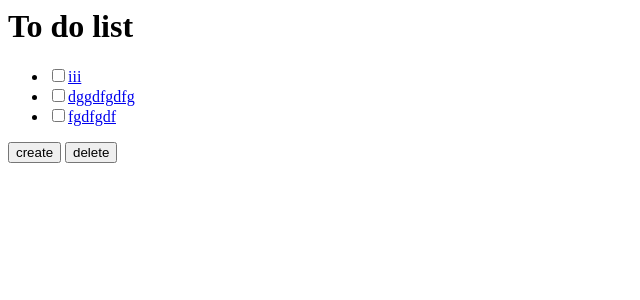
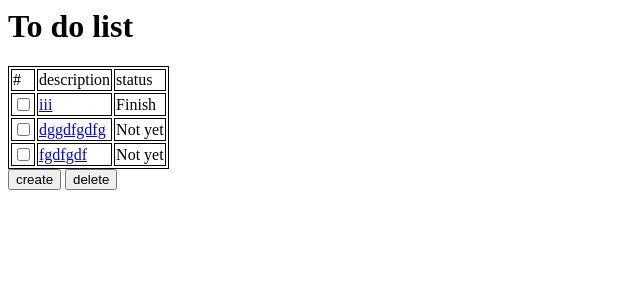
Before and after one commit to titanzerg/MI, a Django app: page /web/ in a window 1280 px wide. Shown: the top 300 px of the page, without its empty margins (0-640 px from the left). Run offline with Django 3.2, Linux system fonts and the light colour scheme; data comes from the database, SQL or seed files in the repository; both versions use the stored data as it was after the commit.

Commit message:
fix show status

```diff
--- a/api/todo/templates/todo/index.html
+++ b/api/todo/templates/todo/index.html
@@ -1,10 +1,26 @@
 <h1>To do list</h1>
 {% if todo_list %}
-    <ul>
+    <table>
+      <thead>
+        <tr>
+          <td>#</td><td>description</td><td>status</td>
+        </tr>
+      </thead>
+      <tbody>
+
     {% for todo in todo_list %}
-        <li><input type="checkbox" id="chk{{ todo.id }}" v="{{ todo.id }}"/><a href="{% url 'webdetail' todo.id %}">{{ todo.memo }}</a></li>
+        <tr>
+          <td><input type="checkbox" id="chk{{ todo.id }}" v="{{ todo.id }}"/></td>
+          <td><a href="{% url 'webdetail' todo.id %}">{{ todo.memo }}</a></td>
+          {% if todo.taskfinish %}
+          <td>Finish</td>
+          {% else %}
+          <td>Not yet</td>
+          {% endif %}
+        </tr>
     {% endfor %}
-    </ul>
+  </tbody>
+</table>
 {% else %}
     <p>No Todo are available.</p>
 {% endif %}
@@ -13,7 +29,11 @@
 <input type="button" value="create" id="btnCreate" />
 <input type="button" value="delete" id="btnDelete" />
 
-
+<style>
+table, th, td {
+    border: 1px solid black;
+}
+</style>
 <script src="https://code.jquery.com/jquery-1.12.4.js"></script>
 
 <script>
```
Also changed, not shown: api/db.sqlite3.
